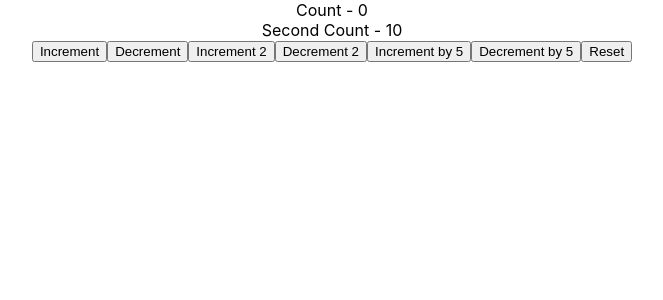
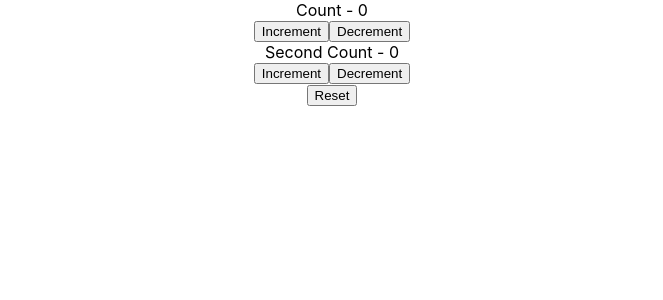
Before and after one commit to Esheta10/state-hook, a React (Create React App) app: page / in a window 1280 px wide. Shown: the top 300 px of the page, without its empty margins (308-971 px from the left). Built offline with nearby package versions, Linux system fonts and the light colour scheme.

Commit message:
Multiple useReducers

```diff
--- a/src/App.js
+++ b/src/App.js
@@ -16,6 +16,7 @@
 import ComponentC from "./components/ComponentC"
 import CounterOne from "./components/CounterOne"
 import CounterTwo from "./components/CounterTwo,";
+import CounterThree from "./components/CounterThree";
 
 export const UserContext = React.createContext()
 export const ChannelContext = React.createContext()
@@ -43,7 +44,8 @@
           </ChannelContext.Provider>
       </UserContext.Provider> */}
       {/* <CounterOne /> */}
-      <CounterTwo />
+      {/* <CounterTwo /> */}
+      <CounterThree />
     </div>
   );
 }
--- /dev/null
+++ b/src/components/CounterThree.js
@@ -0,0 +1,40 @@
+import React, { useReducer } from "react";
+
+const initialState = 0;
+const reducer = (state, action) => {
+  switch (action) {
+    case "increment":
+      return state + 1;
+    case "decrement":
+      return state - 1;
+    case "reset":
+      return initialState;
+    default:
+      return state;
+  }
+};
+
+function CounterThree() {
+  const [count, dispatch] = useReducer(reducer, initialState);
+  const [countTwo, dispatchTwo] = useReducer(reducer, initialState);
+  return (
+    <div>
+      <div>Count - {count}</div>
+
+      <div>
+        <button onClick={() => dispatch("increment")}>Increment</button>
+        <button onClick={() => dispatch("decrement")}>Decrement</button>
+      </div>
+
+       <div>Second Count - {countTwo}</div>
+      <div>
+        <button onClick={() => dispatchTwo("increment")}>Increment</button>
+        <button onClick={() => dispatchTwo("decrement")}>Decrement</button>
+      </div>
+
+      <button onClick={() => dispatch("reset")}>Reset</button>
+    </div>
+  );
+}
+
+export default CounterThree;
```
